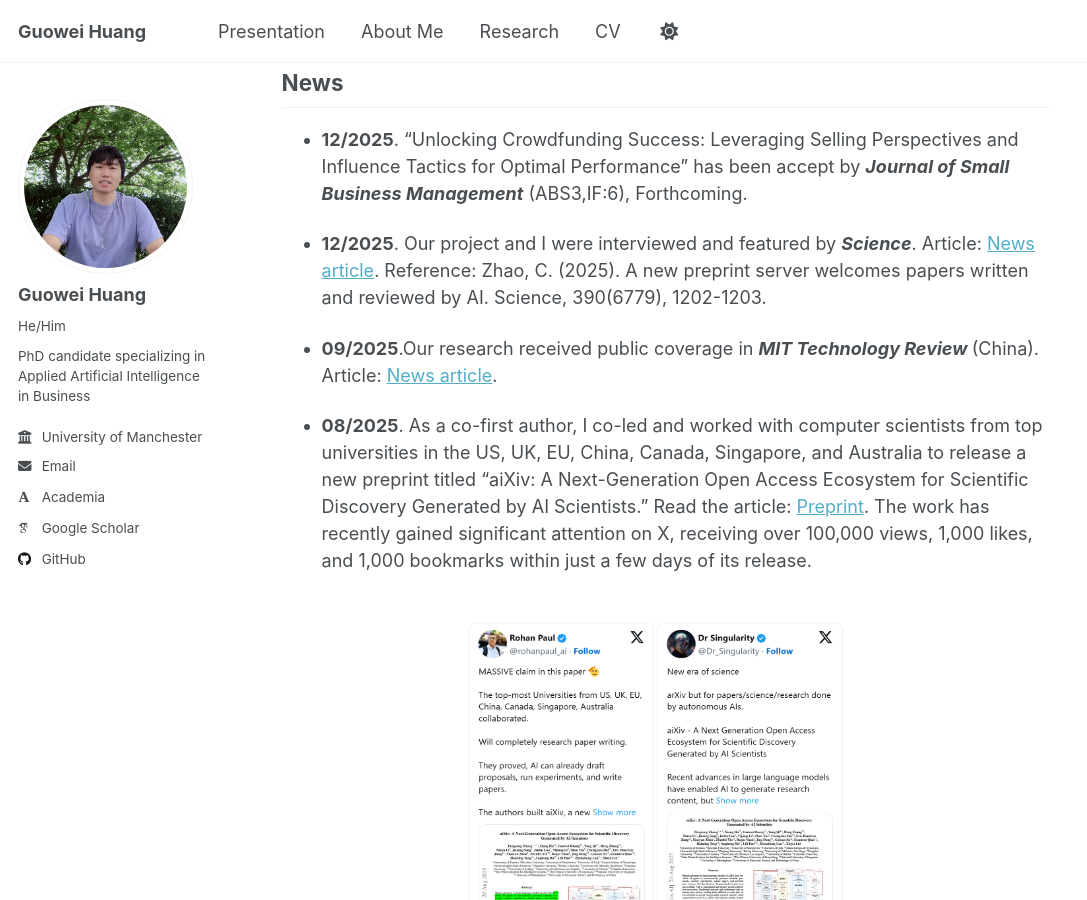
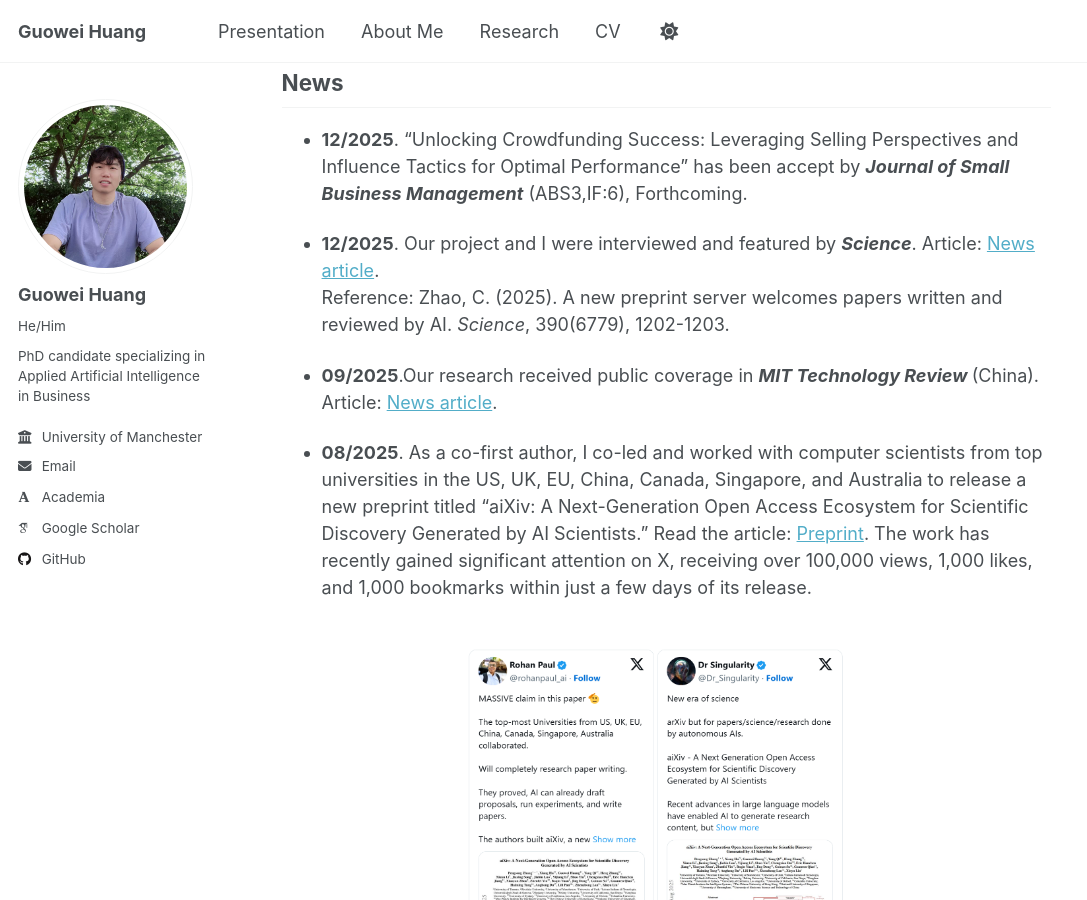
Before and after one commit to Oliverhuang123/Oliverhuang123.github.io, a Jekyll site: the page built from _pages/about.md, in a window 1280 px wide and 900 px high, scrolled down 406 px. Shown: the whole window, without its empty margins (0-1087 px from the left). Built offline with Jekyll 4.4.1, drawn with Linux system fonts in a browser that asks for light colours; some web fonts are replaced; a script that is not in the unit is left out; part of the change alters nothing that is shown.

```diff
--- a/_pages/about.md
+++ b/_pages/about.md
@@ -20,8 +20,8 @@ Outside of academia, I love coding, watching anime and TV series, hiking, and ex
 
 
 
-- <strong>12/2025</strong>. Our project and I were interviewed and featured by <strong><i>Science</i></strong>. Article: <a href="https://www.science.org/content/article/new-preprint-server-welcomes-papers-written-and-reviewed-ai" target="_blank">News article</a>. Reference: Zhao, C. (2025). A new preprint server welcomes papers written and reviewed by AI. Science, 390(6779), 1202-1203.
-
+- <strong>12/2025</strong>. Our project and I were interviewed and featured by <strong><i>Science</i></strong>. Article: <a href="https://www.science.org/content/article/new-preprint-server-welcomes-papers-written-and-reviewed-ai" target="_blank">News article</a>.
+Reference: Zhao, C. (2025). A new preprint server welcomes papers written and reviewed by AI. <i>Science</i>, 390(6779), 1202-1203.
 
 - <strong>09/2025</strong>.Our research received public coverage in <strong><i>MIT Technology Review </i></strong>(China). Article: <a href="https://www.mittrchina.com/news/detail/15232" target="_blank">News article</a>.
 
```
